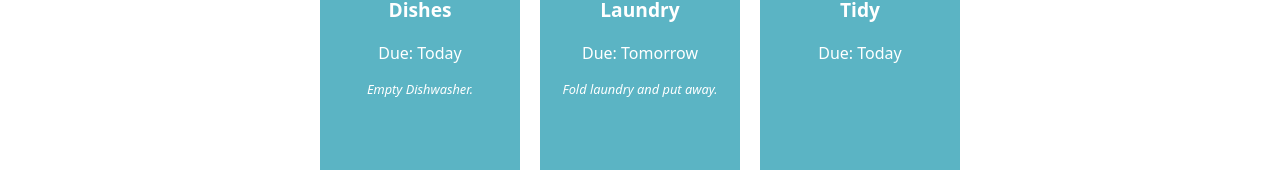
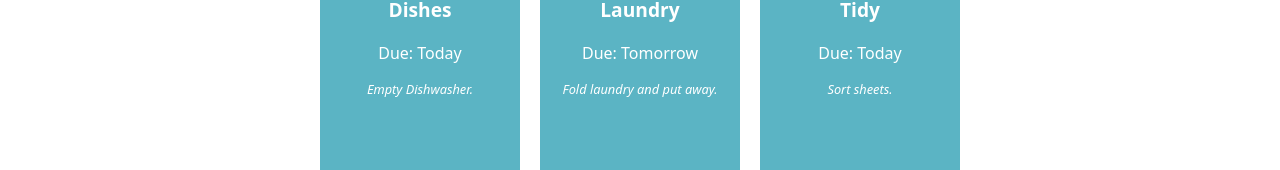
Before and after one commit to georgelipceanu/react-basics-labs, a React (Create React App) app in the folder tasky/: page / in a window 1280 px wide. Shown: the part 166-336 px from the top of the page. Built offline with nearby package versions, Linux system fonts and the light colour scheme.

Commit message:
Made necessary changes to description field, actual completion of Tasky Lab 1

```diff
--- a/tasky/src/App.js
+++ b/tasky/src/App.js
@@ -5,13 +5,9 @@ function App() {
   return (
     <div className="container">
       <h1>Tasky</h1>
-      <Task title="Dishes" deadline="Today">
-        Empty Dishwasher.
-      </Task>
-      <Task title="Laundry" deadline="Tomorrow">
-        Fold laundry and put away.
-      </Task>
-      <Task title="Tidy" deadline="Today" />
+      <Task title="Dishes" deadline="Today" description="Empty Dishwasher." />
+      <Task title="Laundry" deadline="Tomorrow" description="Fold laundry and put away." />
+      <Task title="Tidy" deadline="Today" description="Sort sheets." />
     </div>
   );
 }
--- a/tasky/src/components/Task.js
+++ b/tasky/src/components/Task.js
@@ -6,7 +6,7 @@ const Task = (props) => {
         <div className="card">
             <p className="title">{props.title}</p>
             <p>Due: {props.deadline}</p>
-            <p className='description'>{props.children}</p>
+            <p className='description'>{props.description}</p>
         </div>
 
     )
```
